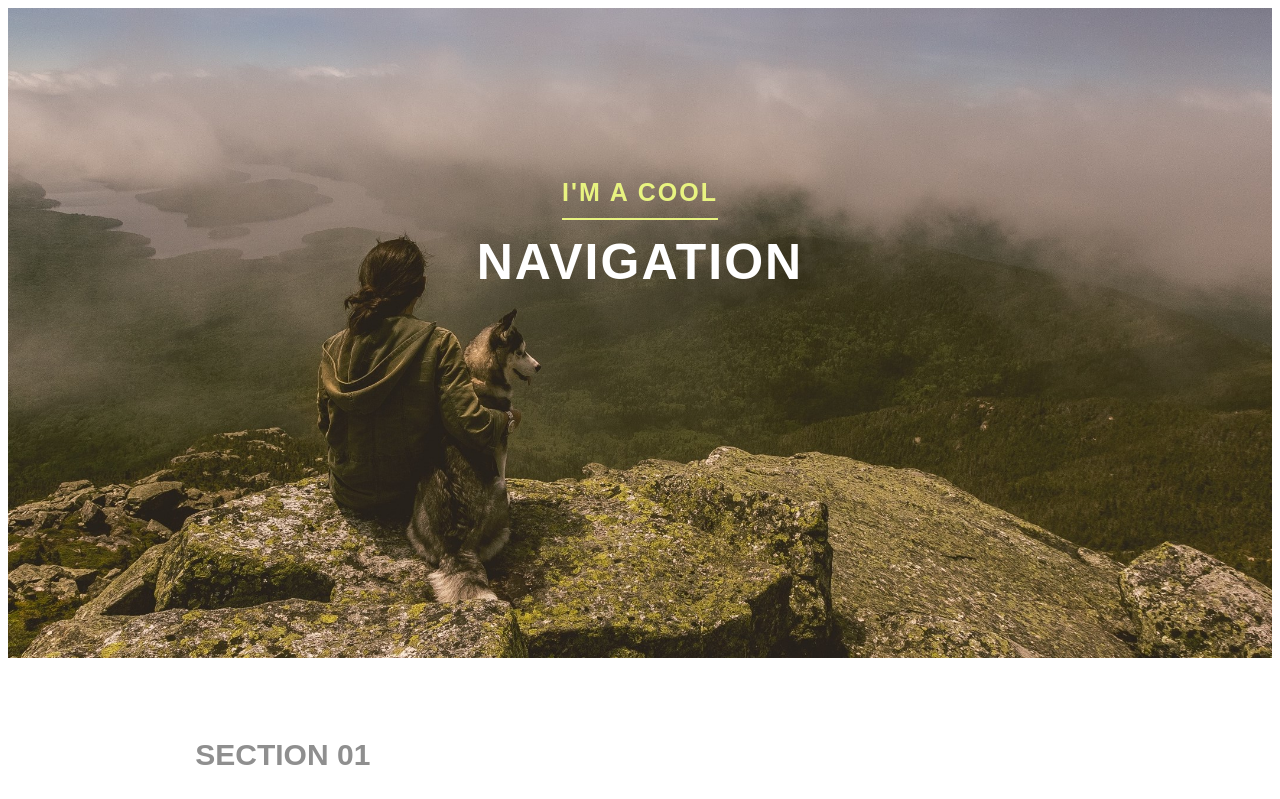
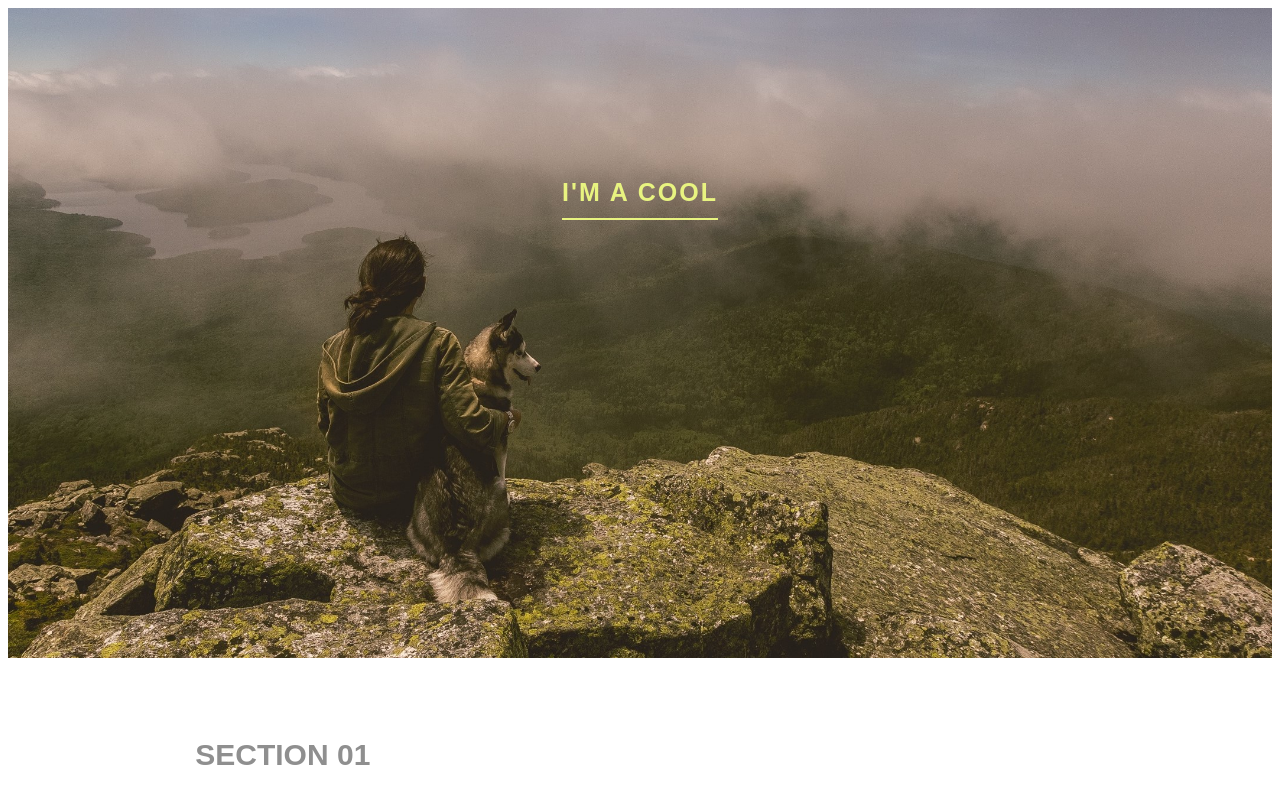
Before and after one commit to cyborgalex/Proiect-MDS, a plain HTML site: page adopt a dog/index.html in a window 1280 px wide. Shown: the top 799 px of the page. Drawn offline with nearby package versions, Linux system fonts and the light colour scheme.

Commit message:
Update index.html

```diff
--- a/adopt a dog/index.html
+++ b/adopt a dog/index.html
@@ -43,7 +43,7 @@
 
             <div class="hero">
 
-                    <h1><span>I'm a cool</span><br>Navigation</h1>
+                    <h1><span>I'm a cool</span></h1>
 
 
                 </div>
```
